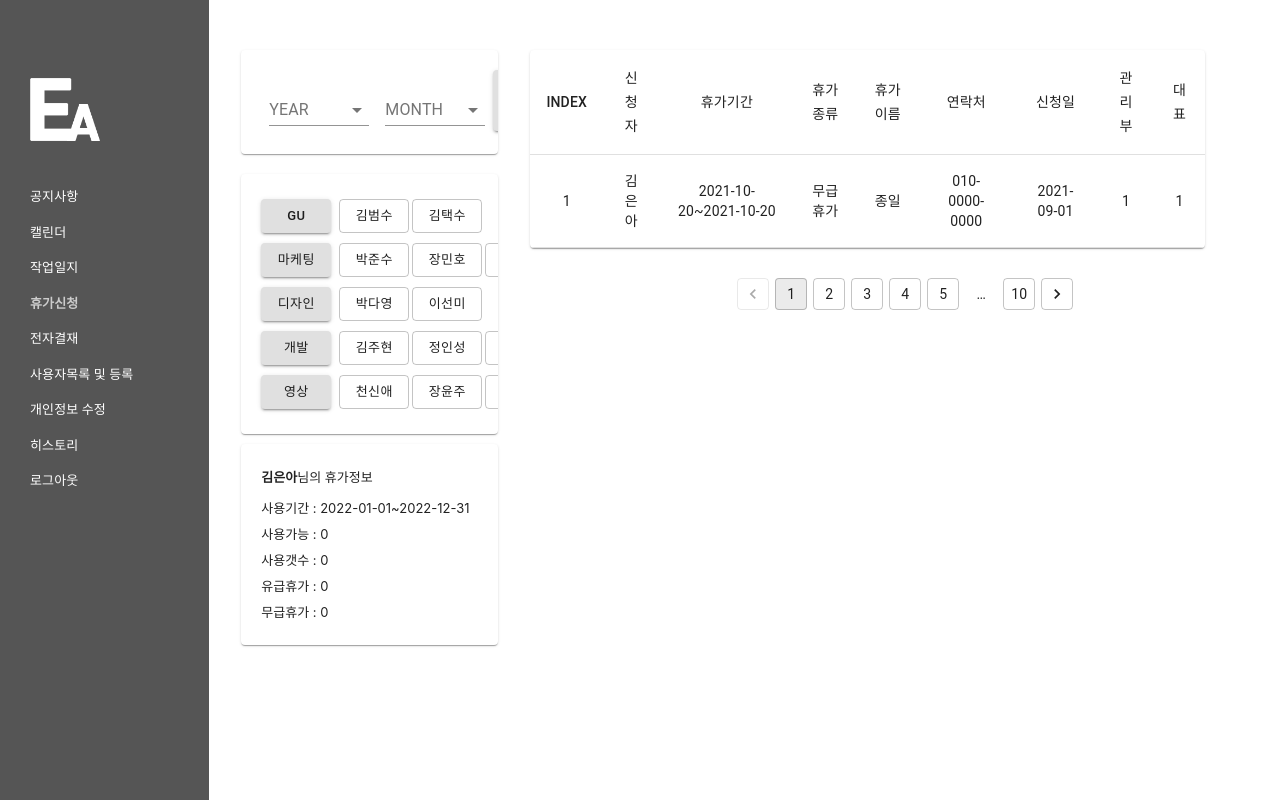
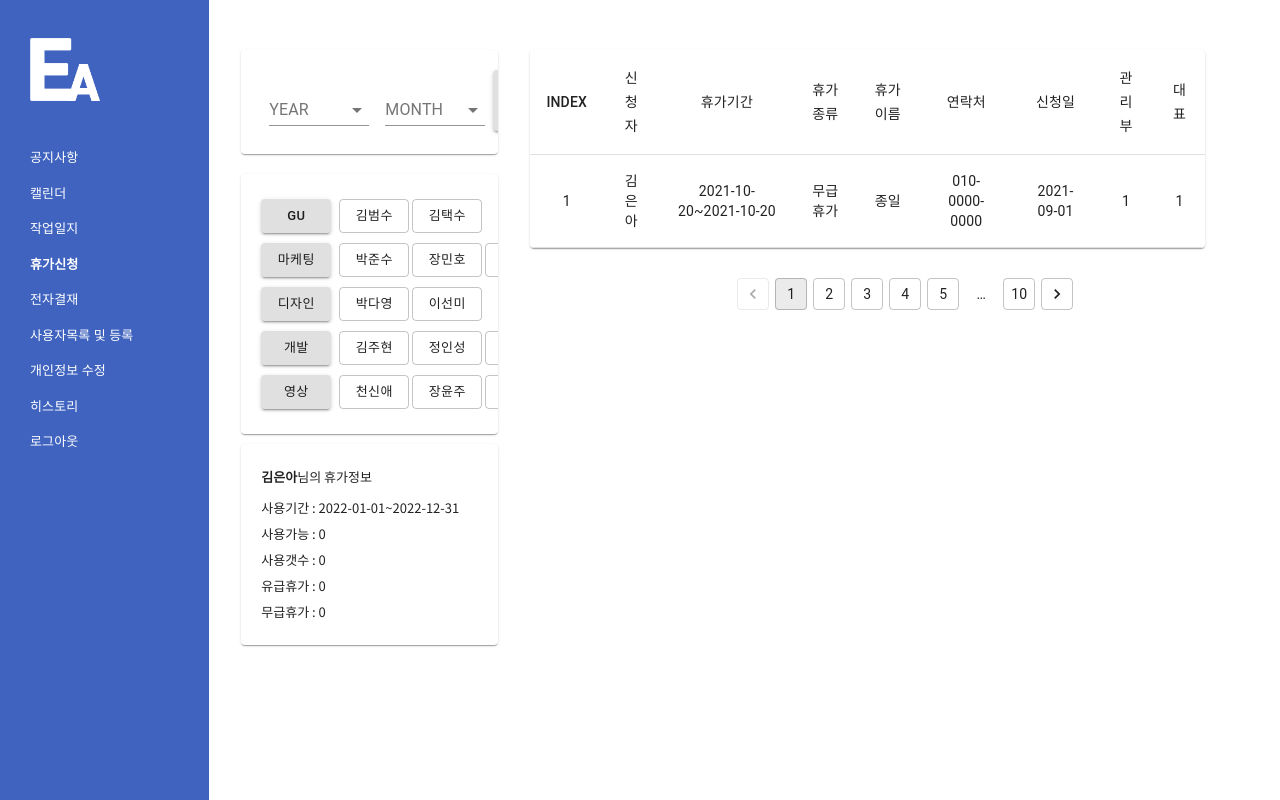
Before and after one commit to eunah3693/p_managementReact, a React (Create React App) app: page /off in a window 1280 px wide. Built offline with nearby package versions, Linux system fonts and the light colour scheme.

Commit message:
modify nav.js and add theme.js

```diff
--- a/src/App.js
+++ b/src/App.js
@@ -9,20 +9,8 @@ import WorkDiary from './pages/WorkDiary';
 import OffList from './pages/OffList';
 import OffDetail from './pages/OffDetail';
 import PayList from './pages/PayList';
-import { ThemeProvider,createTheme } from '@material-ui/core/styles';
-
-const theme = createTheme({
-  palette: {
-    primary: {
-      // Purple and green play nicely together.
-      main: "#555",
-    },
-    secondary: {
-      // This is green.A700 as hex.
-      main: '#11cb5f',
-    },
-  },
-});
+import theme from './Theme';
+import { ThemeProvider } from '@material-ui/core/styles';
 
 function App() {
   return (
--- /dev/null
+++ b/src/Theme.js
@@ -0,0 +1,13 @@
+import { ThemeProvider,createTheme } from '@material-ui/core/styles';
+
+const theme = createTheme({
+    palette: {
+      primary: {
+        // Purple and green play nicely together.
+        main: "#3f63bf",
+        secondary:"#f4f6f8"
+      },
+    },
+  });
+
+  export default theme;
--- a/src/component/Nav.js
+++ b/src/component/Nav.js
@@ -14,7 +14,7 @@ import navLogo from '../images/logowhite.png';
 
 const loopStyles = makeStyles((theme) => ({
     logoBox:{
-        padding:"70px 0  30px 30px",
+        padding:"30px 0  30px 30px",
         textAlign:"left",
         "& img":{
             width:"70px"
@@ -32,7 +32,7 @@ const loopStyles = makeStyles((theme) => ({
         },
         "& .on .MuiTypography-root":{
             fontWeight:"bold",
-            color:"#ccc"
+            color:"#fff"
         }
     },
 
@@ -69,14 +69,16 @@ const useStyles = makeStyles((theme) => ({
       height:"100vh",
       width: "250px",
       backgroundColor: theme.palette.primary.main,
-      color:"#fff"
+      color:"#555"
     },
     menuIconBox:{
-        width:"51px",
+        width:"60px",
         height:"100vh",
         backgroundColor: theme.palette.primary.main,
         color:"#fff",
         paddingTop:"20px",
+        display:"flex",
+        justifyContent:"center"
     }
 
 }));
--- a/src/index.css
+++ b/src/index.css
@@ -1,13 +1,9 @@
+@import url('https://fonts.googleapis.com/css2?family=Noto+Sans+KR&family=Noto+Sans:ital,wght@0,200;0,300;0,400;0,500;0,600;0,700;0,800;0,900;1,100;1,200;1,300;1,400;1,500;1,600;1,700;1,800&display=swap');
+
 body {
   margin: 0;
-  font-family: -apple-system, BlinkMacSystemFont, 'Segoe UI', 'Roboto', 'Oxygen',
-    'Ubuntu', 'Cantarell', 'Fira Sans', 'Droid Sans', 'Helvetica Neue',
-    sans-serif;
+  font-family: 'Noto Sans', sans-serif;
+  font-family: 'Noto Sans KR', sans-serif;
   -webkit-font-smoothing: antialiased;
   -moz-osx-font-smoothing: grayscale;
 }
-
-code {
-  font-family: source-code-pro, Menlo, Monaco, Consolas, 'Courier New',
-    monospace;
-}
```
